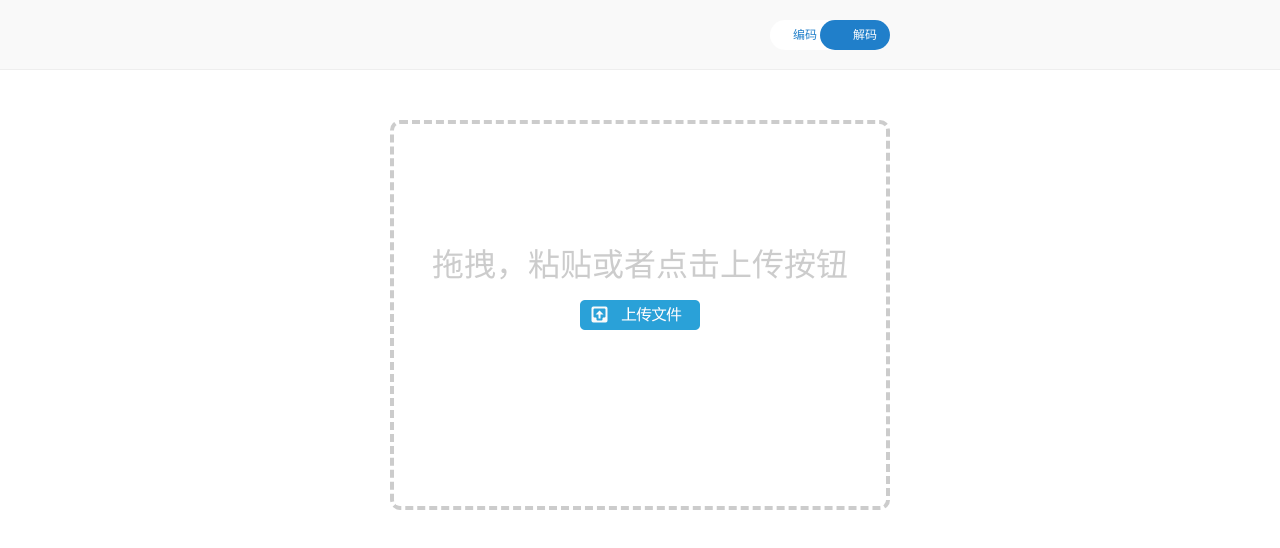
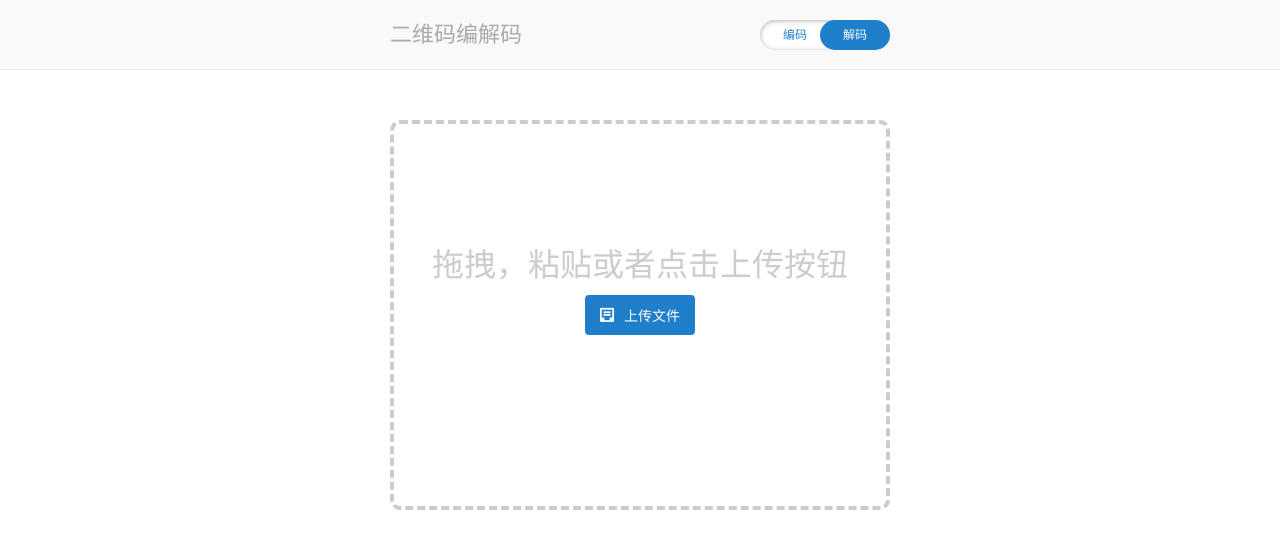
Before and after one commit to creatshare/uqrcode, a browser extension: page src/options/index.html in a window 1280 px wide. Both pictures are taken after a click on the link "解码". Drawn offline with Linux system fonts and the light colour scheme.

Commit message:
modify options

```diff
--- a/src/options/index.html
+++ b/src/options/index.html
@@ -3,20 +3,20 @@
 <meta name="viewport" content="width=device-width, user-scalable=0, initial-scale=1.0, maximum-scale=1.0, minimum-scale=1.0"/>
 <head>
     <meta charset="UTF-8"/>
-    <title>二维码在线编解码</title>
-    <link rel="shortcut" href="icon.png" type="image/x-icon"/>
+    <title>二维码编解码</title>
     <link rel="stylesheet" href="style.css"/>
 </head>
 <body>
 <div id="header">
     <div class="inner clearfix">
+        <h1>二维码编解码</h1>
         <div class="toggle">
             <a class="encode" href="#encode">编码</a><a class="decode" href="#decode">解码</a>
             <div class="navbg"></div>
         </div>
     </div>
 </div>
-<div id="decode">
+<div id="qrdecode">
     <div class="box">
         <div class="panel preview">
             <span class="close">&times;</span>
@@ -25,7 +25,10 @@
         <div class="panel upload">
             <input type="text" id="src-input"/>
             <p>拖拽，粘贴或者点击上传按钮</p>
-            <div class="upimg"><input type="file" id="src-file"/></div>
+            <div class="upimg">
+                <label for="src-file"><span class="icon-upload"></span>上传文件</label>
+                <input type="file" id="src-file"/>
+            </div>
         </div>
         <div class="panel drop">
             <p>拖拽图片到这里</p>
@@ -36,7 +39,7 @@
         <textarea id="result-text" readonly="true"></textarea>
     </div>
 </div>
-<div id="encode">
+<div id="qrencode">
     <div id="input-area">
         <textarea id="input-text"></textarea>
         <div><button class="submit">提交编码</button></div>
--- a/src/options/script.js
+++ b/src/options/script.js
@@ -109,6 +109,19 @@
                     });
                 }
             });
+        },
+
+        init = function () {
+            var hash = window.location.hash.substring(1);
+            if (hash !== 'decode') {
+                $('#qrencode').show();
+                $('#qrdecode').hide();
+                isDecode = false;
+            } else {
+                $('#qrdecode').show();
+                $('#qrencode').hide();
+                isDecode = true;
+            }
         };
 
 
@@ -233,7 +246,7 @@
         $('.result').hide();
     });
 
-    /* 切换按钮 */
+    /* 切换按钮 Hover */
     $('.toggle a').hover(function () {
         var $this = $(this),
             $toggle = $('.toggle');
@@ -256,18 +269,13 @@
         }
     });
 
+    /* 切换按钮点击 */
     $('.toggle a').on('click', function () {
         var $this = $(this);
         if ($this.hasClass('encode')) {
             $('.toggle').data('sec', 'encode');
-            $('#encode').show();
-            $('#decode').hide();
-            isDecode = false;
         } else if ($this.hasClass('decode')) {
             $('.toggle').data('sec', 'decode');
-            $('#decode').show();
-            $('#encode').hide();
-            isDecode = true;
         }
     });
 
@@ -290,4 +298,7 @@
             $('.resultbox').show();
         }, 10);
     });
+
+    window.addEventListener("hashchange", init, false);
+    init();
 }(jQuery, window));
--- a/src/options/style.css
+++ b/src/options/style.css
@@ -23,15 +23,25 @@ body {
     width: 500px;
     margin: 0 auto;
 }
+#header h1 {
+    float: left;
+    font-size: 22px;
+    height: 69px;
+    line-height: 69px;
+    margin: 0;
+    font-weight: normal;
+    color: #AAA;
+}
 #header .toggle {
     position: relative;
-    width: 120px;
+    width: 130px;
     float: right;
     height: 30px;
     line-height: 30px;
     margin-top: 20px;
     border-radius: 15px;
     background-color: #FFF;
+    box-shadow: inset 0 1px 5px rgba(0, 0, 0, .3);
 }
 #header .toggle a {
     display: block;
@@ -46,11 +56,10 @@ body {
     font-size: 12px;
     text-align: center;
     color: #207FCA;
-    transition: .5s;
+    transition: .3s;
 }
 #header .toggle a.encode {
     color: #FFF;
-    transition: .5s;
 }
 #header .toggle a.decode {
     left: 60px;
@@ -65,7 +74,7 @@ body {
     z-index: 1;
     border-radius: 15px;
     background: #207FCA;
-    transition: .5s;
+    transition: .3s;
 }
 
 #header .toggle.sec a.encode {
@@ -75,10 +84,10 @@ body {
     color: #FFF;
 }
 #header .toggle.sec .navbg {
-    left: 50px;
+    left: 60px;
 }
 
-#decode {
+#qrdecode {
     display: none;
     width: 500px;
     height: 585px;
@@ -169,19 +178,48 @@ body {
 .box .upload .upimg {
     position: absolute;
     z-index: 3;
-    width: 120px;
-    height: 30px;
-    background: url(img/upload.png);
-    background-size: 100% 100%;
+    width: 110px;
+    height: 40px;
     overflow: hidden;
-    margin: 175px 185px;
+    margin: 170px 190px;
 }
+.box .upload .upimg label {
+    display: block;
+    height: 40px;
+    width: 110px;
+    background: #207FCA;
+    background-size: 40px 40px;
+    line-height: 40px;
+    font-size: 14px;
+    color: #FFF;
+    border-radius: 4px;
+    text-align: center;
+    cursor: pointer;
+}
+.box .upload .upimg label:hover {
+    background: #2279BE;
+}
+@font-face {
+    font-family: 'qrcode';
+    src: url('fonts/qrcode.ttf?-rqofty') format('truetype');
+    font-weight: normal;
+    font-style: normal;
+}
+
+.icon-upload {
+    font-family: 'qrcode';
+    -webkit-font-smoothing: antialiased;
+    margin-right: 10px;
+}
+
+.icon-upload:before {
+    content: "\e600";
+}
+
 .box .upload .upimg input {
     width: 198px;
     height: 28px;
-    opacity: 0;
-    filter: alpha(opacity=0);
-    outline: none;
+    display: none;
 }
 .box .drop {
     display: none;
@@ -267,7 +305,7 @@ body {
     margin: 45px auto 0;
 }
 
-#encode {
+#qrencode {
     width: 500px;
     margin: 0 auto;
 }
```
Also changed, not shown: src/manifest.json, src/options/fonts/qrcode.ttf (added), src/options/img/icon.png (deleted), src/options/img/upload.png (deleted). Lines whose indentation alone changed are shown as unchanged.
